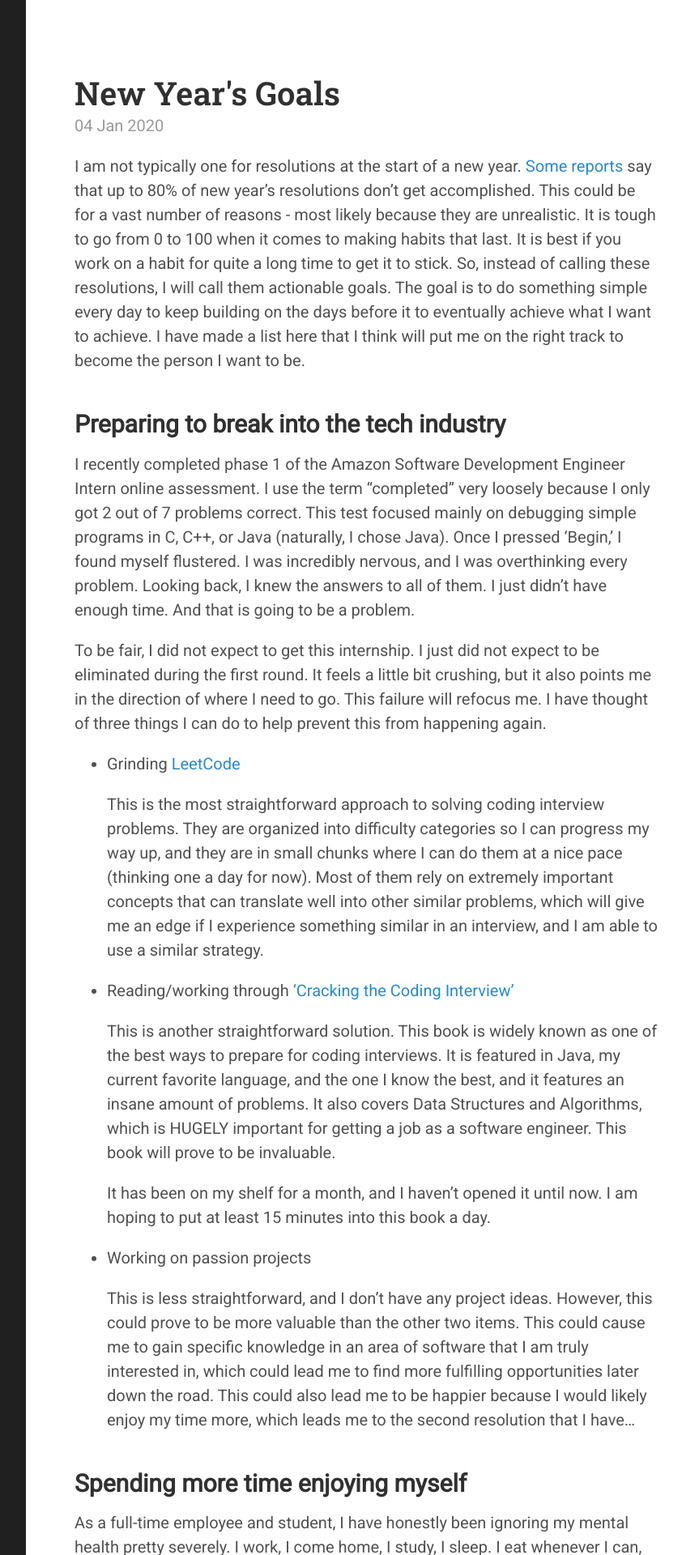
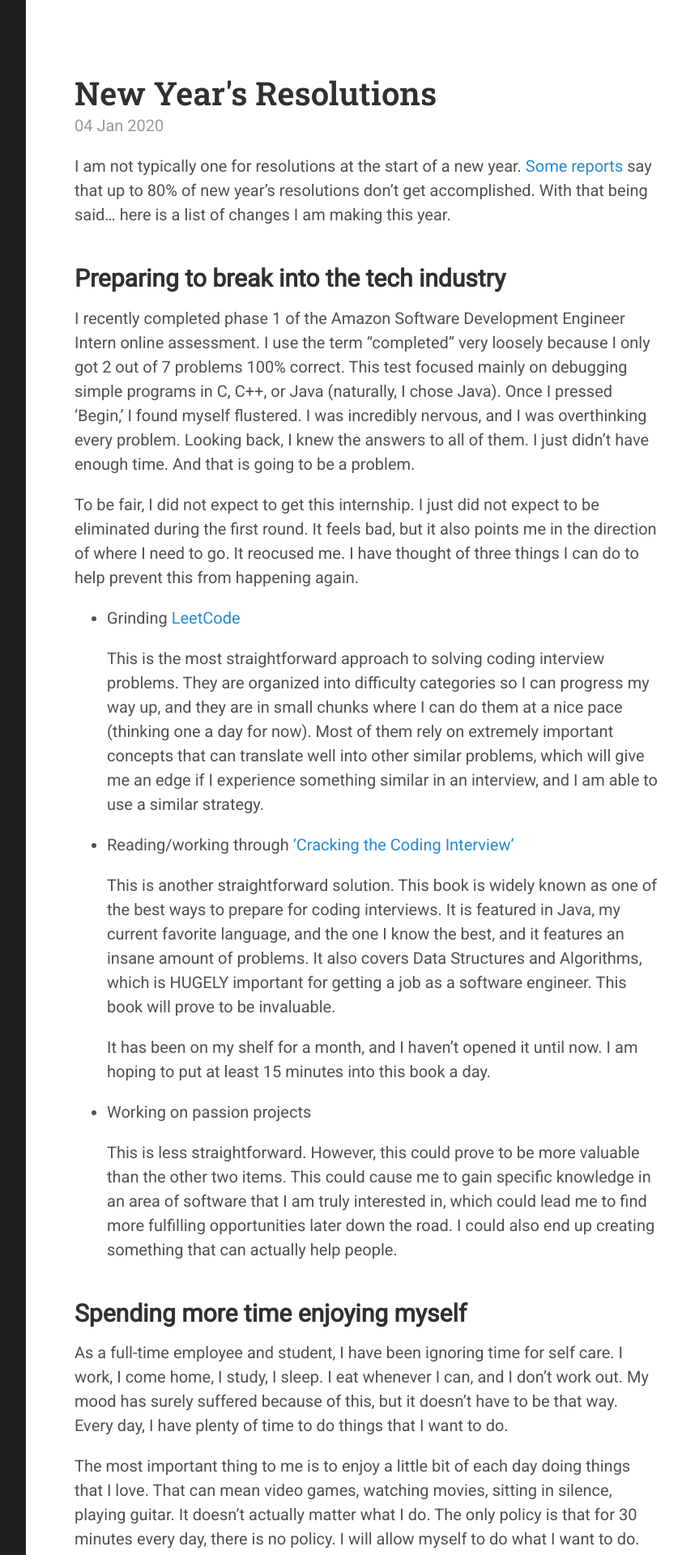
Before and after one commit to ghgoodreau/ghgoodreau.github.io, a Jekyll site: the page built from _posts/2020-01-04-resolution.md, in a window 1280 px wide. Shown: the top 1920 px of the page at 81% size, without its empty margins (368-1210 px from the left). Built offline with Jekyll 4.4.1, drawn with Linux system fonts in a browser that asks for light colours; some of the changed text lies outside the part shown.

Commit message:
Update 2020-01-04-resolution.md

```diff
--- a/_posts/2020-01-04-resolution.md
+++ b/_posts/2020-01-04-resolution.md
@@ -1,17 +1,17 @@
 ---
 layout: post
-title: New Year's Goals
+title: New Year's Resolutions
 excerpt_separator: <!--end-excerpt-->
 ---
-I am not typically one for resolutions at the start of a new year. [Some reports](https://www.forbes.com/sites/ashiraprossack1/2018/12/31/goals-not-resolutions/) say that up to 80% of new year's resolutions don't get accomplished. This could be for a vast number of reasons - most likely because they are unrealistic. It is tough to go from 0 to 100 when it comes to making habits that last. It is best if you work on a habit for quite a long time to get it to stick. So, instead of calling these resolutions, I will call them actionable goals. The goal is to do something simple every day to keep building on the days before it to eventually achieve what I want to achieve. I have made a list here that I think will put me on the right track to become the person I want to be.
+I am not typically one for resolutions at the start of a new year. [Some reports](https://www.forbes.com/sites/ashiraprossack1/2018/12/31/goals-not-resolutions/) say that up to 80% of new year's resolutions don't get accomplished. With that being said... here is a list of changes I am making this year.
 
 <!--end-excerpt-->
 
 ## Preparing to break into the tech industry
 
-I recently completed phase 1 of the Amazon Software Development Engineer Intern online assessment. I use the term "completed" very loosely because I only got 2 out of 7 problems correct. This test focused mainly on debugging simple programs in C, C++, or Java (naturally, I chose Java). Once I pressed 'Begin,' I found myself flustered. I was incredibly nervous, and I was overthinking every problem. Looking back, I knew the answers to all of them. I just didn't have enough time. And that is going to be a problem.
+I recently completed phase 1 of the Amazon Software Development Engineer Intern online assessment. I use the term "completed" very loosely because I only got 2 out of 7 problems 100% correct. This test focused mainly on debugging simple programs in C, C++, or Java (naturally, I chose Java). Once I pressed 'Begin,' I found myself flustered. I was incredibly nervous, and I was overthinking every problem. Looking back, I knew the answers to all of them. I just didn't have enough time. And that is going to be a problem.
 
-To be fair, I did not expect to get this internship. I just did not expect to be eliminated during the first round. It feels a little bit crushing, but it also points me in the direction of where I need to go. This failure will refocus me. I have thought of three things I can do to help prevent this from happening again.
+To be fair, I did not expect to get this internship. I just did not expect to be eliminated during the first round. It feels bad, but it also points me in the direction of where I need to go. It reocused me. I have thought of three things I can do to help prevent this from happening again.
 
 - Grinding [LeetCode](https://leetcode.com/)
 
@@ -25,16 +25,14 @@ To be fair, I did not expect to get this internship. I just did not expect to be
 
 - Working on passion projects
 
-  This is less straightforward, and I don't have any project ideas. However, this could prove to be more valuable than the other two items. This could cause me to gain specific knowledge in an area of software that I am truly interested in, which could lead me to find more fulfilling opportunities later down the road. This could also lead me to be happier because I would likely enjoy my time more, which leads me to the second resolution that I have...
+  This is less straightforward. However, this could prove to be more valuable than the other two items. This could cause me to gain specific knowledge in an area of software that I am truly interested in, which could lead me to find more fulfilling opportunities later down the road. I could also end up creating something that can actually help people.
 
 ## Spending more time enjoying myself
 
-As a full-time employee and student, I have honestly been ignoring my mental health pretty severely. I work, I come home, I study, I sleep. I eat whenever I can, and I don't work out. My mood has surely suffered because of this, but it does not have to be this way. Each day, I have plenty of time to do things that I want to do.
+As a full-time employee and student, I have been ignoring time for self care. I work, I come home, I study, I sleep. I eat whenever I can, and I don't work out. My mood has surely suffered because of this, but it doesn't have to be that way. Every day, I have plenty of time to do things that I want to do.
 
-The most important thing, to me, is to enjoy a little bit of each day doing things that I love. That can mean video games, watching movies, sitting in silence, playing guitar. It doesn't actually matter what I do. The only strict policy I am going to develop here is that I want to do SOMETHING for 30 minutes a day that has no added benefit other than making me happy.
+The most important thing to me is to enjoy a little bit of each day doing things that I love. That can mean video games, watching movies, sitting in silence, playing guitar. It doesn't actually matter what I do. The only policy is that for 30 minutes every day, there is no policy. I will allow myself to do what I want to do.
 
 ## Working on my fitness
 
-This one is more cliche, but it is necessary. I need to take better care of my body. I do enjoy working out, but I have been letting my work and school take over my life and I have not had enough energy to get good workouts in. I need to change this, as I do not have the body that I want to have.
-
-Also, I recently sprained my wrist while snowboarding in Lake Tahoe and went to the doctor to rule out a fracture by getting an X-Ray. They said my wrist wasn't broken, but that my blood pressure is higher than it should be. To be fair, this could be due to a number of reasons - white coat anxiety, stress of the day, or caffeine I had consumed an hour prior. However, if I really do have higher than normal blood pressure, I will not accept this. I'm 23 years old at the time of writing this. I'm going to have to start doing cardio. I am confident I can get it back to normal levels just by working out and consuming less caffeine. I will continue to monitor it while I start my fitness routine to see if that changes anything or if it was (hopefully) just an abnormal reading.
+This one is more cliche, but it is necessary. I need to take better care of my body. I do enjoy working out, but I have been letting my work and school take over my life and I have not had enough energy to get good workouts in. I need to change this, because working out genuinely makes me happy and I want to live a long, healthy life.
```
